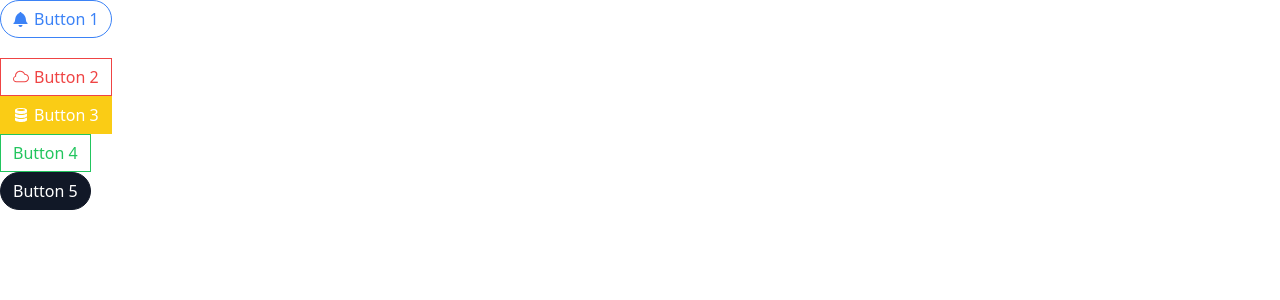
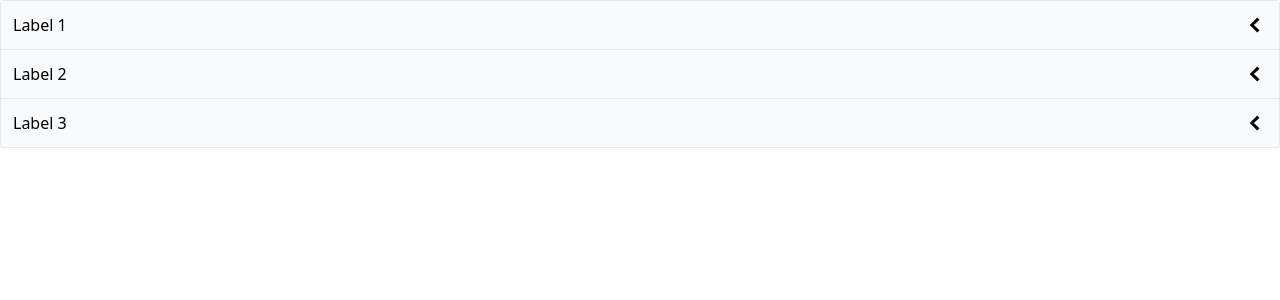
Before and after one commit to JoshuaMather/react-tutorial-apps, a React (Create React App) app in the folder comps/: page / in a window 1280 px wide. Shown: the top 300 px of the page. Built offline with nearby package versions, Linux system fonts and the light colour scheme.

Commit message:
Section 11 - Accordion added

```diff
--- a/comps/src/App.js
+++ b/comps/src/App.js
@@ -1,39 +1,27 @@
-import Button from "./components/Button";
-import { GoBell, GoCloud, GoDatabase } from 'react-icons/go';
+import Accordion from "./components/Accordion";
 
 function App() {
-    return (
-        <div>
-            <div>
-                <Button primary rounded outline className="mb-5">
-                    <GoBell />
-                    Button 1
-                </Button>
-            </div>
-            <div>
-                <Button danger outline>
-                    <GoCloud />
-                    Button 2
-                </Button>
-            </div>
-            <div>
-                <Button warning>
-                    <GoDatabase />
-                    Button 3
-                </Button>
-            </div>
-            <div>
-                <Button success outline>
-                    Button 4
-                </Button>
-            </div>
-            <div>
-                <Button secondary rounded>
-                    Button 5
-                </Button>
-            </div>
-        </div>
-    )
+    const items = [
+        {
+            'id': 'afe',
+            label: 'Label 1',
+            content: 'This is the content to be shown when the accordion is open!'
+        },
+        {
+            'id': 'srb',
+            label: 'Label 2',
+            content: 'This is the content to be shown when the accordion is open!'
+        },
+        {
+            'id': 'rsd',
+            label: 'Label 3',
+            content: 'This is the content to be shown when the accordion is open!'
+        },
+    ];
+
+   return (
+    <Accordion items={items} />
+   )
 }
 
 export default App;
--- /dev/null
+++ b/comps/src/components/Accordion.js
@@ -0,0 +1,39 @@
+import { useState } from "react";
+import { GoChevronDown, GoChevronLeft } from 'react-icons/go'
+
+function Accordion({ items }) {
+    const [expandedIndex, setExpandedIndex] = useState(-1);
+
+    const handleClick = (nextIndex) => {
+        setExpandedIndex((currentExpandedIndex) => {
+            if (currentExpandedIndex === nextIndex) {
+                return -1;
+            } else {
+                return nextIndex;
+            }
+        });
+
+    };
+
+    const renderedItems = items.map((item, index) => {
+        const isExpanded = index === expandedIndex;
+
+        const icon = <span className="text-2xl">{isExpanded ? <GoChevronDown /> : <GoChevronLeft />}</span>
+
+        return (
+            <div key={item.id}>
+                <div className="flex p-3 bg-gray-50 border-b items-center cursor-pointer justify-between" onClick={() => handleClick(index)}>
+                    {item.label}
+                    {icon}
+                </div>
+                <div>{isExpanded && <div className="border-b p-5">{item.content}</div>}</div>
+            </div>
+        )
+    });
+
+    return (
+        <div className="border-x border-t rounded">{renderedItems}</div>
+    );
+}
+
+export default Accordion;
--- /dev/null
+++ b/comps/src/pages/ButtonPage.js
@@ -0,0 +1,43 @@
+import Button from "../components/Button";
+import { GoBell, GoCloud, GoDatabase } from 'react-icons/go';
+
+function ButtonPage() {
+    const handleClick = () => {
+        console.log('Click');
+    };
+
+    return (
+        <div>
+            <div>
+                <Button primary rounded outline className="mb-5" onClick={handleClick}>
+                    <GoBell />
+                    Button 1
+                </Button>
+            </div>
+            <div>
+                <Button danger outline>
+                    <GoCloud />
+                    Button 2
+                </Button>
+            </div>
+            <div>
+                <Button warning>
+                    <GoDatabase />
+                    Button 3
+                </Button>
+            </div>
+            <div>
+                <Button success outline>
+                    Button 4
+                </Button>
+            </div>
+            <div>
+                <Button secondary rounded>
+                    Button 5
+                </Button>
+            </div>
+        </div>
+    )
+}
+
+export default ButtonPage;
```
